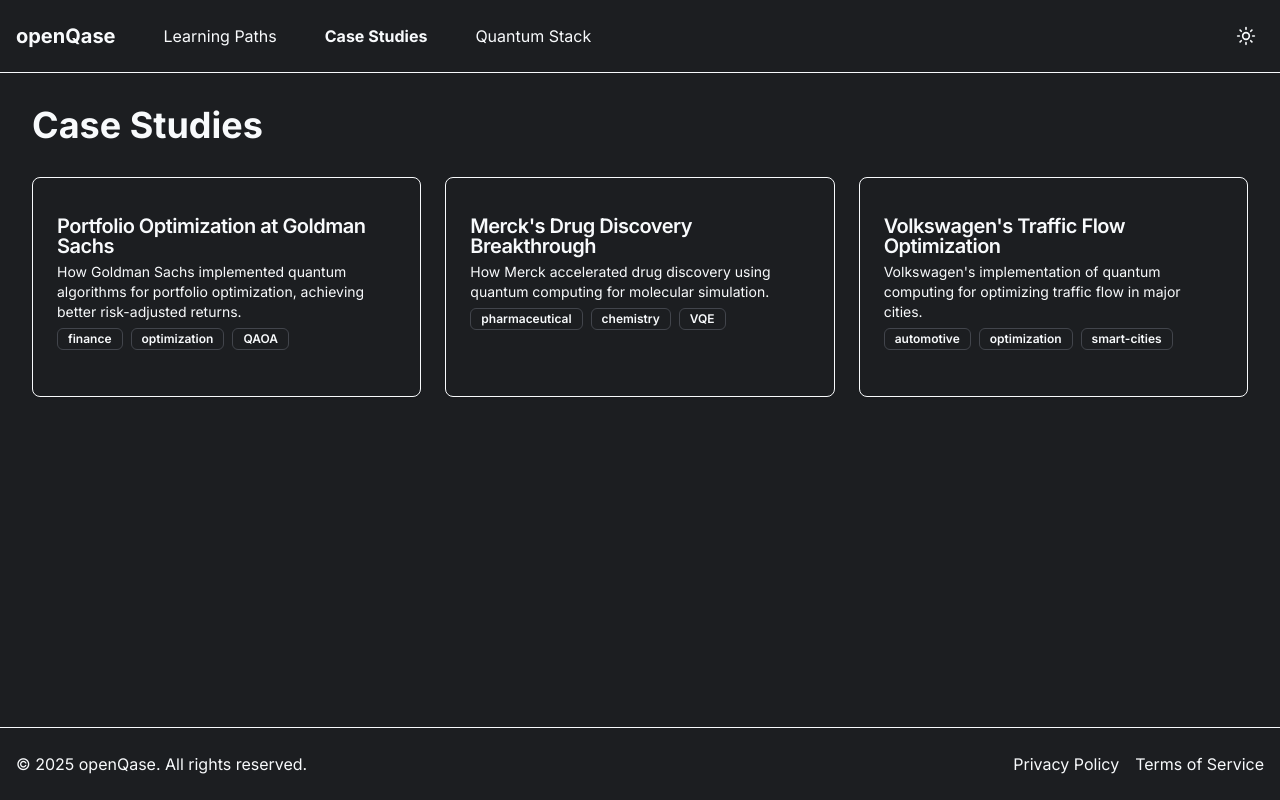
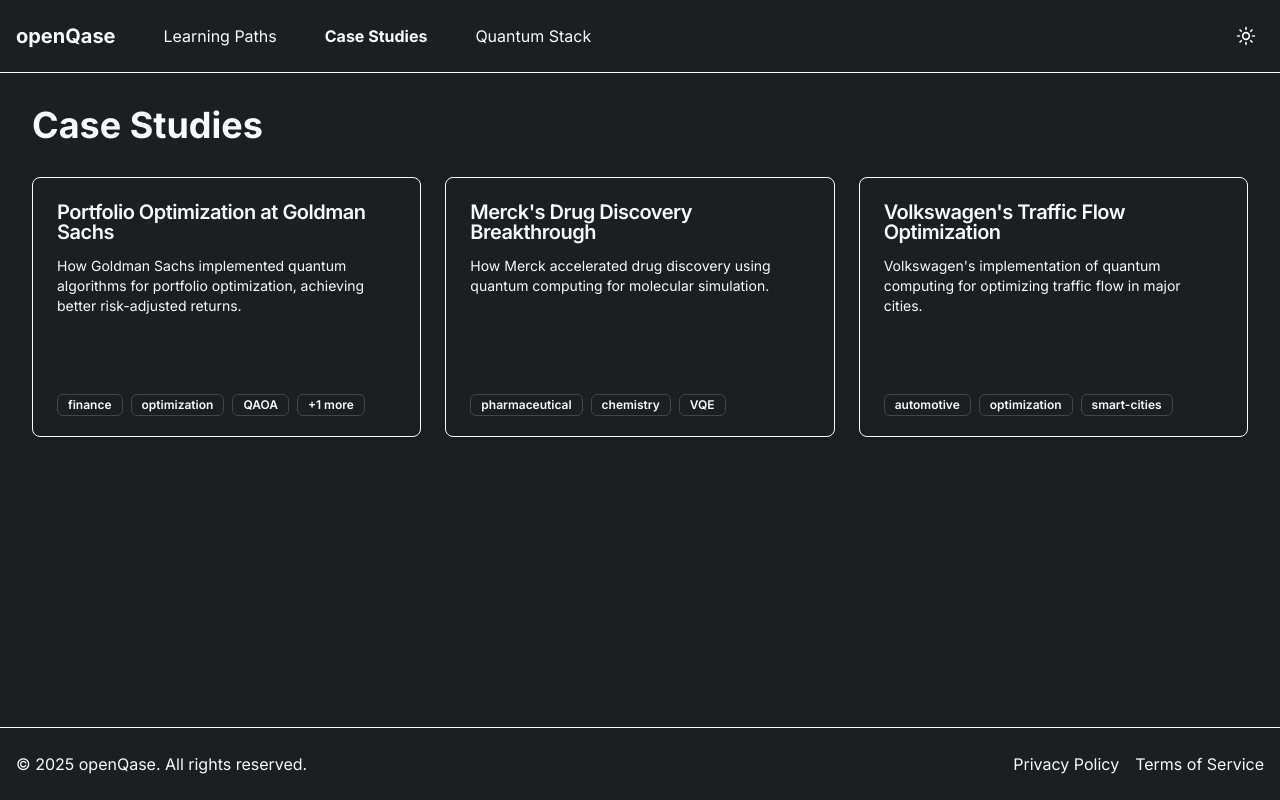
Before and after one commit to ddri/openqase, a Next.js app: page /case-study in a window 1280 px wide. Built offline with nearby package versions, Linux system fonts and the light colour scheme.

Commit message:
theme hacking

```diff
--- a/content/case-study/goldman-portfolio-optimization.mdx
+++ b/content/case-study/goldman-portfolio-optimization.mdx
@@ -14,6 +14,7 @@
   - "finance"
   - "optimization"
   - "QAOA"
+  - "IBM"
 metrics:
   sharpeRatioImprovement: "20%"
   computationTimeReduction: "50%"
--- a/src/app/case-study/page.tsx
+++ b/src/app/case-study/page.tsx
@@ -36,20 +36,34 @@
       <div className="grid grid-cols-1 md:grid-cols-2 lg:grid-cols-3 gap-6">
         {caseStudies.map((study: any) => (
           <Link key={study.slug} href={`/case-study/${study.slug}`}>
-            <Card fixedHeight height={220} className="hover:bg-accent/15 transition-colors">
+            <Card fixedHeight height={260} className="hover:bg-accent/5 transition-colors relative">
               <CardHeader flexGrow>
-                <div className="flex items-center justify-between mb-2">
-                </div>
                 <CardTitle className="text-xl mb-2">{study.title}</CardTitle>
-                <CardDescription>{study.description}</CardDescription>
-                <div className="flex flex-wrap gap-2 mt-4">
-                  {study.tags.map((tag: string) => (
-                    <Badge key={tag} variant="outline">
-                      {tag}
-                    </Badge>
-                  ))}
-                </div>
+                {/* Description with max height to prevent overflow */}
+                <CardDescription className="mb-12"> {/* Extra bottom margin to make room for badges */}
+                  {study.description}
+                </CardDescription>
               </CardHeader>
+
+              {/* Fixed position badge container at bottom of card */}
+              <div className="absolute bottom-4 left-6 right-6">
+                {study.tags && study.tags.length > 0 && (
+                  <div className="flex overflow-x-auto pb-1 scrollbar-none"> {/* Horizontal scrolling container */}
+                    <div className="flex gap-2 flex-nowrap">
+                      {study.tags.slice(0, 3).map((tag: string) => (
+                        <Badge key={tag} variant="outline" className="whitespace-nowrap">
+                          {tag}
+                        </Badge>
+                      ))}
+                      {study.tags.length > 3 && (
+                        <Badge variant="outline" className="whitespace-nowrap">
+                          +{study.tags.length - 3} more
+                        </Badge>
+                      )}
+                    </div>
+                  </div>
+                )}
+              </div>
             </Card>
           </Link>
         ))}
--- a/src/app/paths/persona/page.tsx
+++ b/src/app/paths/persona/page.tsx
@@ -22,29 +22,35 @@
        <div className="grid grid-cols-1 md:grid-cols-2 lg:grid-cols-3 gap-6">
          {personaList.map((persona) => (
           <Link key={persona.slug} href={`/paths/persona/${persona.slug}`}>
-             <Card fixedHeight height={320} className="hover:bg-accent/15 transition-colors">
+  <Card fixedHeight height={280} className="hover:bg-accent/5 transition-colors relative">
     <CardHeader flexGrow>
-                 <div className="flex items-center justify-between mb-2">
-                 </div>
       <CardTitle className="text-xl mb-2 text-[var(--text-primary)]">
         {persona.frontmatter.title}
       </CardTitle>
-                 <CardDescription className="text-[var(--text-secondary)]">
+      <CardDescription className="text-[var(--text-secondary)] mb-16">
         {persona.frontmatter.description}
       </CardDescription>
+    </CardHeader>
+
+    {/* Added: Fixed position expertise badges at bottom of card */}
     {persona.frontmatter.expertise && (
-                   <div className="mt-4">
-                     <p className="text-sm text-[var(--text-secondary)] mb-2">Key expertise:</p>
-                     <div className="flex flex-wrap gap-2">
+  <div className="absolute bottom-4 left-6 right-6">
+    <div className="flex overflow-x-auto pb-1 scrollbar-none">
+      <div className="flex gap-2 flex-nowrap">
         {persona.frontmatter.expertise.slice(0, 3).map((item: string) => (
           <Badge key={item} variant="outline" className="text-[var(--text-secondary)] border-[var(--border)]">
             {item}
           </Badge>
         ))}
+        {persona.frontmatter.expertise.length > 3 && (
+          <Badge variant="outline" className="text-[var(--text-secondary)] border-[var(--border)]">
+            +{persona.frontmatter.expertise.length - 3} more
+          </Badge>
+        )}
+      </div>
     </div>
   </div>
 )}
-               </CardHeader>
   </Card>
 </Link>
          ))}
--- a/src/components/Navigation.tsx
+++ b/src/components/Navigation.tsx
@@ -19,7 +19,7 @@
   };
 
   return (
-    <nav className="sticky top-0 z-10 w-full bg-[var(--background)] border-b border-[var(--border)] py-4">
+    <nav className="sticky top-0 z-50 w-full bg-[var(--background)] border-b border-[var(--border)] py-4">
       <div className="container mx-auto px-4 flex items-center">
         <Link href="/" className="text-xl font-bold mr-8 text-[var(--foreground)]">
           openQase
```
Lines whose indentation alone changed are shown as unchanged.
